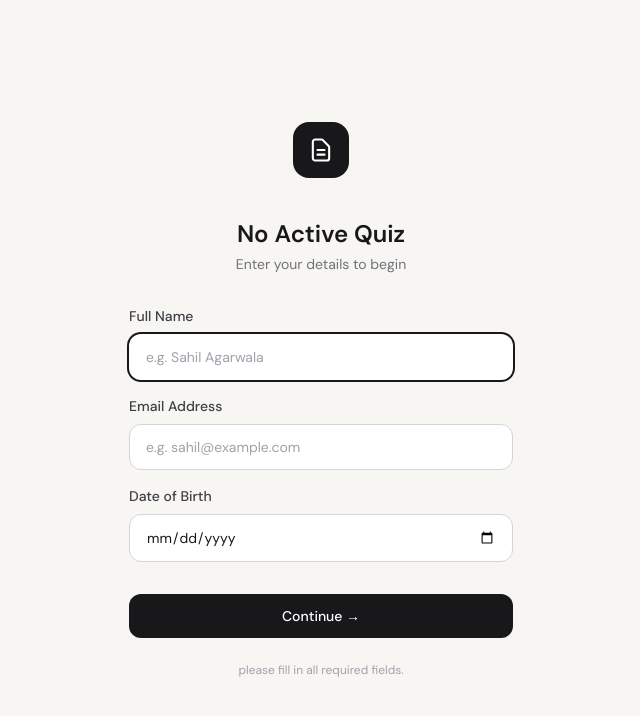
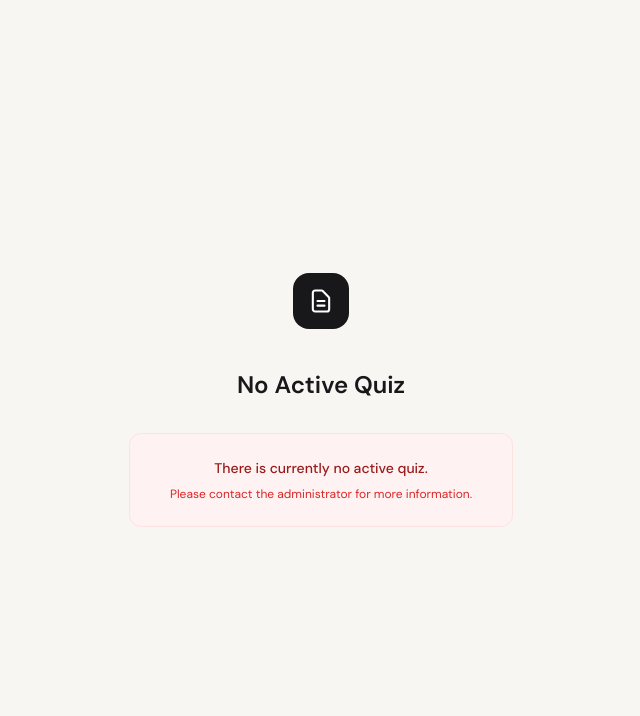
Before and after one commit to calm-stranger/iyf-quiz-platform, a Next.js app: page / in a window 1280 px wide. Shown: the top 716 px of the page, without its empty margins (319-959 px from the left). Built offline with nearby package versions, Linux system fonts and the light colour scheme; no server answers; the database is empty.

Commit message:
no quiz screen

```diff
--- a/pages/api/active-quiz.js
+++ b/pages/api/active-quiz.js
@@ -9,15 +9,18 @@ export default async function handler(req, res) {
 
   try {
     let title = FALLBACK_QUIZ_TITLE;
+    let isActive = true;
     if (db.enabled) {
       const active = await db.getActiveQuizWithQuestions();
       if (active?.quiz?.title) {
         title = active.quiz.title;
+        isActive = true;
       } else {
         title = 'No Active Quiz';
+        isActive = false;
       }
     }
-    return res.status(200).json({ title });
+    return res.status(200).json({ title, isActive });
   } catch (err) {
     console.error('[/api/active-quiz]', err);
     return res.status(500).json({ error: 'Server error' });
--- a/pages/index.js
+++ b/pages/index.js
@@ -8,6 +8,7 @@ export default function Home() {
   const [dob, setDob] = useState('');
   const [error, setError] = useState('');
   const [quizTitle, setQuizTitle] = useState('Loading...');
+  const [isActive, setIsActive] = useState(true);
   const router = useRouter();
 
   useEffect(() => {
@@ -17,8 +18,14 @@ export default function Home() {
         if (data.title) {
           setQuizTitle(data.title);
         }
+        if (data.isActive !== undefined) {
+          setIsActive(data.isActive);
+        }
       })
-      .catch(() => setQuizTitle('Online Assessment'));
+      .catch(() => {
+        setQuizTitle('Online Assessment');
+        setIsActive(true);
+      });
   }, []);
 
   const handleContinue = (e) => {
@@ -77,6 +84,14 @@ export default function Home() {
           <h1 className="text-2xl font-semibold text-[#18181B] text-center mb-1">
             {quizTitle}
           </h1>
+
+          {!isActive ? (
+            <div className="mt-8 text-center p-6 bg-red-50 text-red-800 rounded-xl border border-red-100">
+              <p className="font-medium text-sm">There is currently no active quiz.</p>
+              <p className="text-xs mt-2 text-red-600">Please contact the administrator for more information.</p>
+            </div>
+          ) : (
+            <>
               <p className="text-[#71717A] text-sm text-center mb-8">
                 Enter your details to begin
               </p>
@@ -149,6 +164,8 @@ export default function Home() {
               <p className="text-center text-xs text-[#A1A1AA] mt-6">
                 please fill in all required fields.
               </p>
+            </>
+          )}
         </div>
       </div>
     </>
```
Lines whose indentation alone changed are shown as unchanged.
